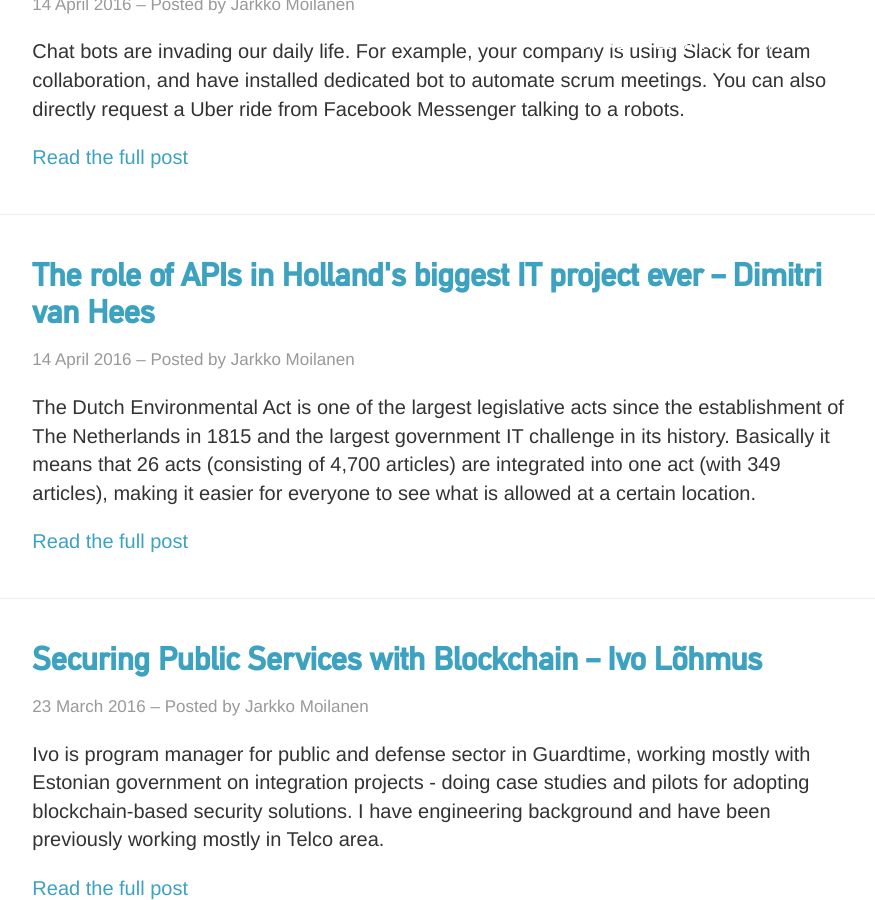
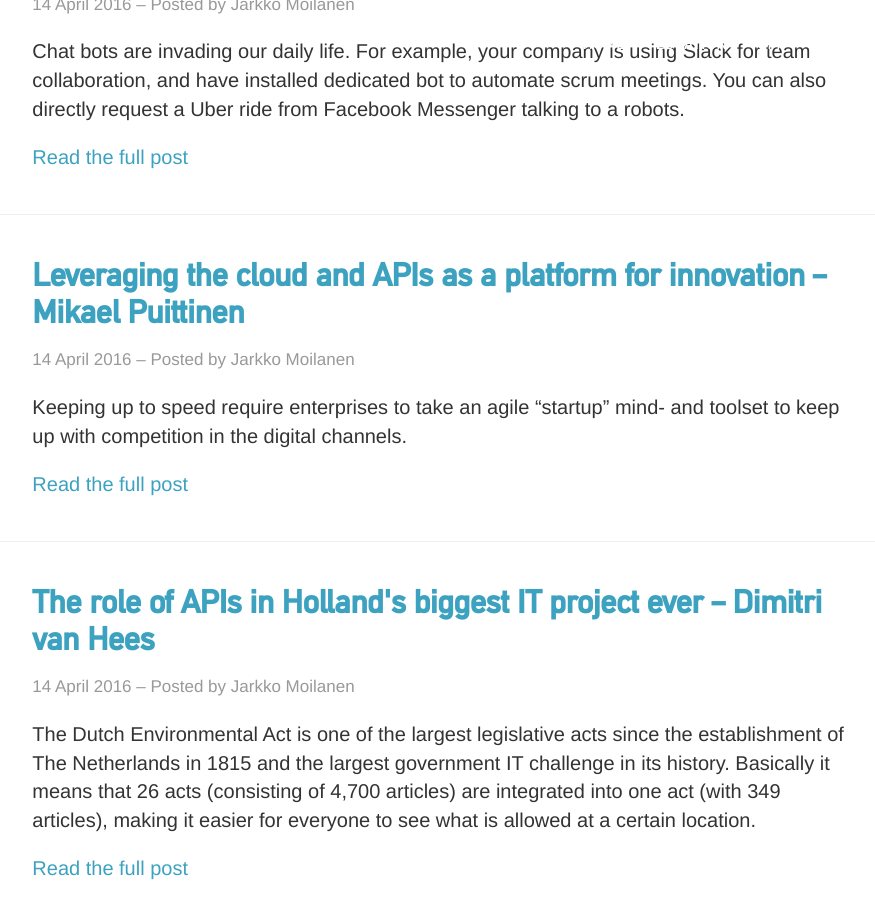
Before and after one commit to apidaysnordic/apidaysnordic.github.io, a Jekyll site: the page built from news/index.md, in a window 1280 px wide and 900 px high, scrolled down 618 px. Shown: the whole window, without its empty margins (196-1071 px from the left). Built offline with Jekyll 4.4.1, drawn with Linux system fonts in a browser that asks for light colours; nearby versions of some CDN libraries; some web fonts are replaced; library files that are not in the unit come from our copies; comment, search, counter and statistics services are not loaded.

Commit message:
Added Puittinen second time

```diff
--- a/_layouts/programme.html
+++ b/_layouts/programme.html
@@ -203,7 +203,7 @@
                     <div class="col-md-11">
                         <div class="row">
                             <div class="col-sm-6 entry entry-first entry-streams">
-                                <a href="" class="entry-streams-holder"
+                                <a href="/2016/04/14/mikael-puittinen.html" class="entry-streams-holder"
                                    style="color: #7aa45a; border-left-color: #7aa45a;">
                                     <div class="visible-xs talk-location">Business Room</div>
                                     Leveraging the cloud and APIs as a platform for innovation
--- /dev/null
+++ b/_posts/2016-04-14-mikael-puittinen.md
@@ -0,0 +1,19 @@
+---
+title: Leveraging the cloud and APIs as a platform for innovation –  Mikael Puittinen
+layout: post
+author: Jarkko Moilanen
+---
+
+Keeping up to speed require enterprises to take an agile "startup" mind- and toolset to keep up with competition in the digital channels.
+
+Key recommendations for enterprises building or willing to enhance their digital channel:
+
+Foster a culture of experimentation / trials and connect your customers to your innovation process. Key is not to find the blockbuster service on the first try, but to have a process that quick validation & refinement of ideas and to park projects that do not resonate with customers ("fail fast").
+
+Leverate APIs as an innovation platform. Most digital services rely on existing data. Rather than integrating the applications directly to the master systems (which may be costly, especially in case of changes to the origin systems), build an API facade that models your business data for use by your digital services / applications.
+
+Leverage cloud to focus investements on things that matter. Leave the IT infrastructure and service heavy lifting to cloud vendors. Build your solutions on the enterprise grade building blocks provided by cloud vendors (e.g. compute, storage, databases, IoT, Big Data). Cloud not only enables quick prototyping & innnovation but also provides the durability and reliability required by production grade services.
+
+## Dimitri van Hees, Apiwise
+
+A business technology professional with over 15 years of experience in helping customers achieve a competitive edge using innovative IT solutions. Passionate cloud computing, APIs and Data Science. Currently working at SC5 as a senior solutions architect with the responsibility of developing the cloud and industrial internet offerings.
```
